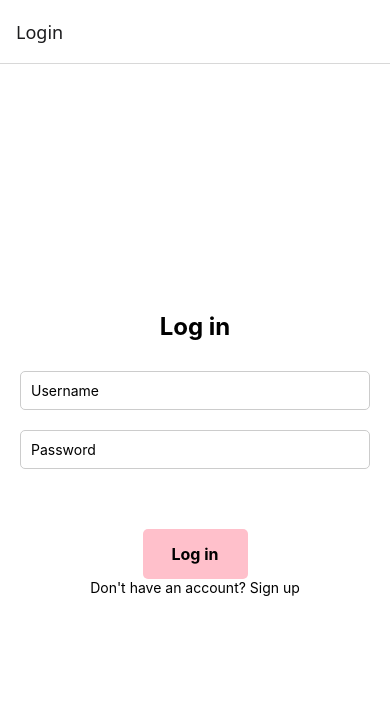
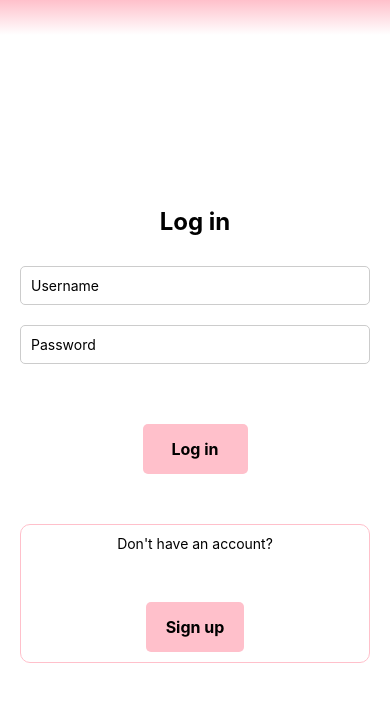
Before and after one commit to Kjartanik/Toodler, a React Native app in the folder Toodler/: screen /MainApp in a window 390 px wide. Shown: the top 702 px of the page. Built offline with nearby package versions, Linux system fonts and the light colour scheme.

Commit message:
header með sign out

```diff
--- a/Toodler/src/components/CustomHeader/index.js
+++ b/Toodler/src/components/CustomHeader/index.js
@@ -1,10 +1,14 @@
-import React from 'react';
+import React, {useContext} from 'react';
 import { View, Text, StyleSheet, TouchableOpacity, SafeAreaView } from 'react-native';
 import { LinearGradient } from 'expo-linear-gradient';
 import Icon from 'react-native-vector-icons/MaterialIcons'; // For the back button icon
 import styles from './styles';
+import { AuthContext } from '../../context/AuthContext';
 
-const CustomHeader = ({ title, navigation, canGoBack }) => {
+
+const CustomHeader = ({ title, navigation, canGoBack, displaySignOut }) => {
+    const { authContext } = useContext(AuthContext); // Access the AuthContext
+
     return (
         <SafeAreaView style={styles.safeArea}>
             <LinearGradient
@@ -18,7 +22,7 @@ const CustomHeader = ({ title, navigation, canGoBack }) => {
                             <Icon name="arrow-back" size={24} color="black" />
                         </TouchableOpacity>
                     ) : (
-                        <View style={styles.placeholder} /> // Placeholder for alignment
+                        <View style={styles.placeholderBack} /> // Placeholder for alignment
                     )}
 
                     {/* Page Title */}
@@ -26,10 +30,17 @@ const CustomHeader = ({ title, navigation, canGoBack }) => {
                         <Text style={styles.title}>{title}</Text>
                     </View>
 
-                    {/* Company Name */}
-                    <View style={styles.logoWrapper}>
-                        <Text style={styles.companyName}>Toodler</Text>
+                    <View style={styles.signOutWrapper}>
+                    {displaySignOut ? (
+                        <TouchableOpacity style={styles.signOutWrapper} onPress={() => authContext.signOut()}>
+                        <Text style={styles.signOut}>Sign out</Text>
+                    </TouchableOpacity>
+                    )
+                    : ( <View style={styles.placeholderSignOut}/>)
+
+                    }
                     </View>
+
                 </View>
             </LinearGradient>
         </SafeAreaView>
--- a/Toodler/src/components/CustomHeader/styles.js
+++ b/Toodler/src/components/CustomHeader/styles.js
@@ -19,7 +19,7 @@ const styles = StyleSheet.create({
         padding: 5,
         marginRight: '5%',
     },
-    placeholder: {
+    placeholderBack: {
         width: '19%', // Same width as the back button to maintain alignment
     },
     titleWrapper: {
@@ -32,15 +32,20 @@ const styles = StyleSheet.create({
         color: 'black',
         textShadowOffset: { width: 1, height: 1 },
         textShadowRadius: 4,
+        left: 5,
     },
-    logoWrapper: {
+    signOutWrapper: {
         marginRight: 10,
     },
-    companyName: {
-        fontSize: 18,
+    signOut: {
+        fontSize: 14,
         fontWeight: 'bold',
         color: 'black',
     },
+    placeholderSignOut: {
+        width: '19%',
+    }
+
 });
 
 export default styles;
--- a/Toodler/src/routes/index.js
+++ b/Toodler/src/routes/index.js
@@ -12,6 +12,7 @@ import ModifyList from '../views/ModifyList/index';
 import LoginScreen from '../views/LogIn/index';
 import SignUpScreen from '../views/SignUp/index';
 import { AuthContext } from '../context/AuthContext';
+import CustomHeader from '../components/CustomHeader';
 
 const Stack = createStackNavigator();
 const RootStack = createStackNavigator();
@@ -19,9 +20,16 @@ const RootStack = createStackNavigator();
 const MainAppFlow = () => (
     <Stack.Navigator
         initialRouteName="HomeScreen"
-        screenOptions={{
-            headerShown: true,
-        }}
+        screenOptions={({ navigation }) => ({
+            header: (props) => (
+                <CustomHeader
+                    title={props.options.title}
+                    navigation={navigation}
+                    canGoBack={navigation.canGoBack()}
+                    displaySignOut={true}
+                />
+            ),
+        })}
     >
         <Stack.Screen name="HomeScreen" component={HomeScreen} options={{ title: 'My Boards' }} />
         <Stack.Screen name="ModifyBoard" component={ModifyBoard} options={{ title: 'Modify Board' }} />
@@ -35,14 +43,21 @@ const MainAppFlow = () => (
 );
 
 const AuthenticationFlow = () => (
-    <Stack.Navigator
-        initialRouteName="LoginScreen"
-        screenOptions={{
-            headerShown: true,
-        }}
-    >
-        <Stack.Screen name="LoginScreen" component={LoginScreen} options={{ title: 'Login' }} />
-        <Stack.Screen name="SignUpScreen" component={SignUpScreen} options={{ title: 'Sign Up' }} />
+   <Stack.Navigator
+    initialRouteName="LoginScreen"
+    screenOptions={({ navigation }) => ({
+        header: (props) => (
+            <CustomHeader
+                title={props.options.title}
+                navigation={navigation}
+                canGoBack={navigation.canGoBack()}
+                displaySignOut={false}
+            />
+        ),
+    })}
+>
+        <Stack.Screen name="LoginScreen" component={LoginScreen}  />
+        <Stack.Screen name="SignUpScreen" component={SignUpScreen}  />
     </Stack.Navigator>
 );
 
--- a/Toodler/src/views/HomeScreen/index.js
+++ b/Toodler/src/views/HomeScreen/index.js
@@ -1,5 +1,5 @@
 import React, { useState, useEffect, useContext } from 'react';
-import { Text, View, FlatList, TouchableOpacity, Button } from 'react-native';
+import { Text, View, FlatList, TouchableOpacity } from 'react-native';
 import { getBoards, addBoard, deleteBoard } from '../../services/dataService.js';
 import BoardCard from '../../components/BoardCard/index';
 import styles from './styles';
@@ -78,8 +78,9 @@ const HomeScreen = ({ navigation }) => {
                 renderItem={renderBoard}
                 ListFooterComponent={renderFooter} // Add the "+" button below the last board
             />
-            {/* Add a Sign Out button */}
-            <Button title="Sign Out" onPress={() => authContext.signOut()} />
+            {/* <TouchableOpacity style={styles.button} onPress={() => authContext.signOut()}>
+                <Text style={styles.buttonText}>Sign out</Text>
+            </TouchableOpacity> */}
         </View>
     );
 };
--- a/Toodler/src/views/LogIn/index.js
+++ b/Toodler/src/views/LogIn/index.js
@@ -42,9 +42,12 @@ const LoginScreen = ({ navigation }) => {
       <TouchableOpacity style={styles.button} onPress={handleLogin}>
         <Text style={styles.buttonText}>Log in</Text>
       </TouchableOpacity>
-      <TouchableOpacity onPress={() => navigation.navigate('SignUpScreen')}>
-        <Text>Don't have an account? Sign up</Text>
+      <View style={styles.signUpContainer}>
+        <Text>Don't have an account?</Text>
+        <TouchableOpacity style={styles.button} onPress={() => navigation.navigate('SignUpScreen')}>
+        <Text style={styles.buttonText}>Sign up</Text>
       </TouchableOpacity>
+      </View>
     </View>
   );
 };
```
